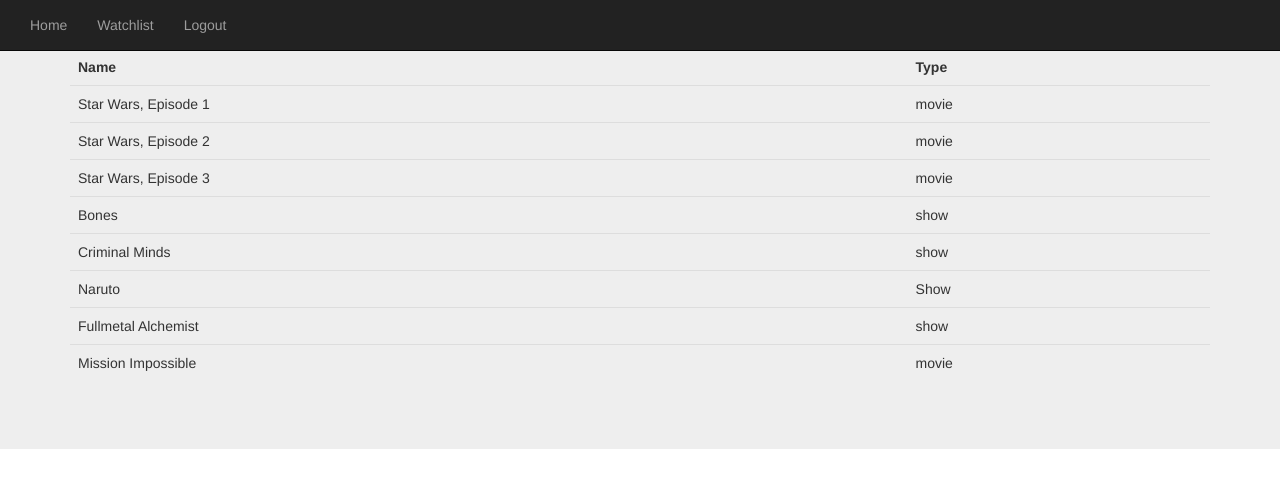
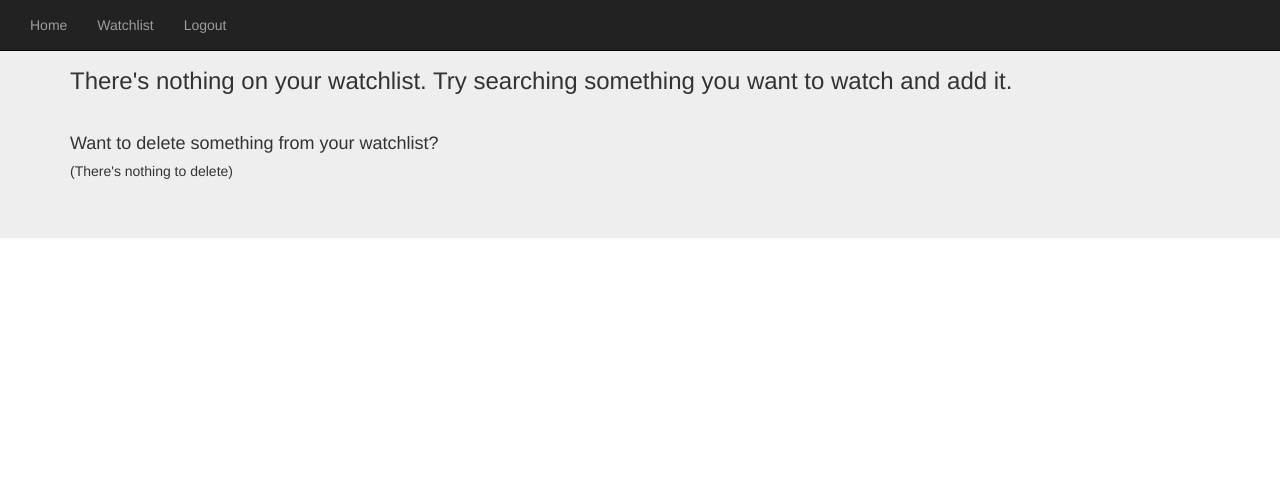
Before and after one commit to kallen52/Catchall-Watchall, a PHP site: page /Catchall-Watchall/watchlist.php in a window 1280 px wide. Shown: the top 488 px of the page. Run offline with PHP 8.4, Linux system fonts and the light colour scheme; data comes from the database, SQL or seed files in the repository; tables that the repository leaves empty hold one stand-in row (values such as "Sample post").

Commit message:
Watchlist entries can now be deleted

```diff
--- a/Catchall-Watchall/logout.php
+++ b/Catchall-Watchall/logout.php
@@ -5,7 +5,7 @@
 <html>
     <form action="logoutprocess.php">
     <div class="jumbotron">
-        <p>Are you sure you want to log out?</p>
+        <h3>Are you sure you want to log out?</h3>
         <p><input class="btn btn-primary btn-large" type="submit" value="Yes">  <a href="http://localhost/Catchall-Watchall/index.php" class="btn btn-primary btn-large">No</a></p>
     </div>
     </form>
--- a/Catchall-Watchall/watchlist.php
+++ b/Catchall-Watchall/watchlist.php
@@ -11,7 +11,7 @@
     die("Connection failed: " . mysqli_connect_error());
   }
 
-  $sql = "SELECT content_id, name, type FROM content";
+  $sql = "SELECT name, type FROM content NATURAL JOIN watchlist WHERE account_id = ( SELECT account_id FROM account WHERE status = 'loggedin' )";
   $result = $conn->query($sql) or die($conn->error);
 
   if ($result->num_rows > 0) {
@@ -21,9 +21,35 @@
       echo "<tr><td>".$row["name"]. "</td><td>" . $row["type"]. "</td></tr>";
     }
     echo "</table>";
+    echo "<br>";
   }
   else {
-    echo "There's nothing on your watchlist. Try searching something you want to watch and add it.";
+
+    echo "<h3>There's nothing on your watchlist. Try searching something you want to watch and add it.</h3>";
+    echo "<br>";
+
+  }
+
+  //mysqli_close($conn);
+
+  echo "<h4>Want to delete something from your watchlist?</h4>";
+  $sql = "SELECT name, account_id, content_id FROM content NATURAL JOIN watchlist WHERE account_id = ( SELECT account_id FROM account WHERE status = 'loggedin' )";
+  $result = $conn->query($sql) or die($conn->error);
+
+  if ($result->num_rows > 0) {
+    // output data of each row
+    echo "<form action=watchlistdelete.php method='post'>";
+    while($row = $result->fetch_assoc()) {
+      echo "<input type='radio' name='option' value=",$row["account_id"],",",$row["content_id"]," /><label>", $row["name"], "</label> ";
+      //echo $row["account_id"]," , ", $row["content_id"];
+      echo "<br>";
+    }
+    echo "<input type='submit' value='Submit'>";
+    echo "</form>";
+  }
+  else {
+
+    echo "<h5>(There's nothing to delete)</h5>";
 
   }
 
```
Also changed, not shown: Catchall-Watchall/watchlistdelete.php (added, +19 -0 lines).
